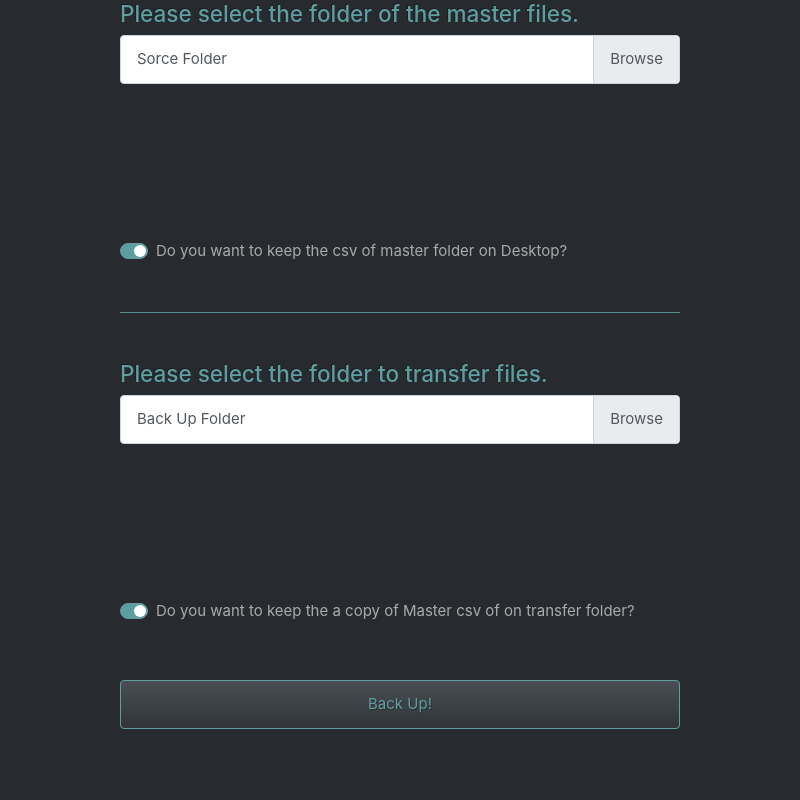
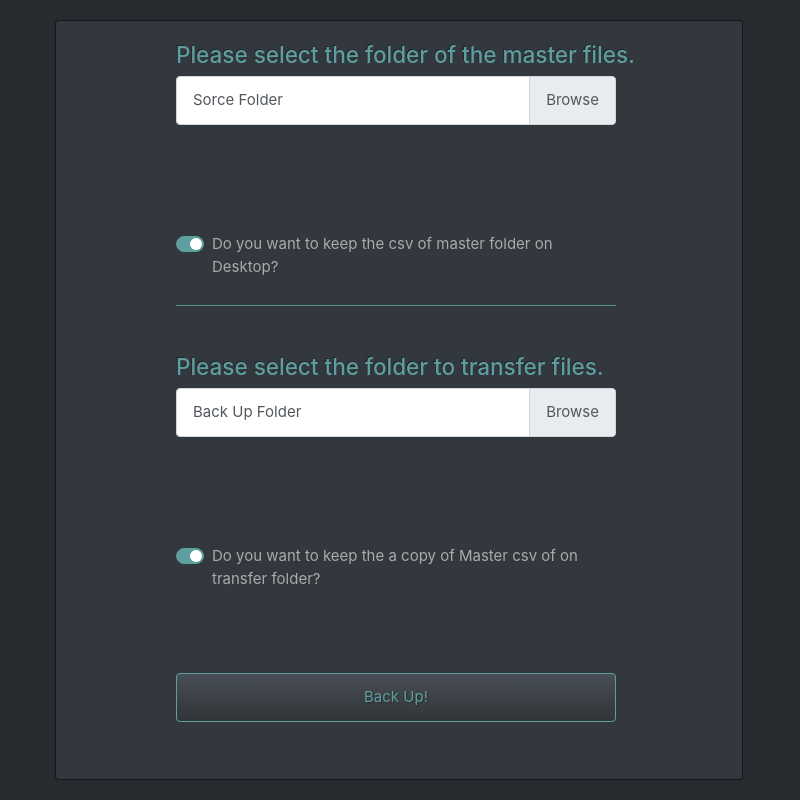
Before and after one commit to BillCharlaftis/PVM-Master-Files-Back-Up, an Electron app: page src/View/UI/index.html in a window 800 px wide. Drawn offline with Linux system fonts and the light colour scheme.

Commit message:
Main UI operations completed

```diff
--- a/src/View/Style/fileTransfer.css
+++ b/src/View/Style/fileTransfer.css
@@ -1,3 +1,16 @@
+html{
+    -webkit-animation: fadein 2s; /* Safari and Chrome */
+}
+
+@-webkit-keyframes fadein { /* Safari and Chrome */
+    from {
+        opacity:0;
+    }
+    to {
+        opacity:1;
+    }
+}
+
 #progress-bar-style{
     color: #32383e;
     background-color: #5f9ea0;
@@ -19,6 +32,10 @@
     padding-top: 5px;
 }
 
+.card{
+    top: 12vh;
+}
+
 h5{
     color: cadetblue;
     border-color: #fff;
--- a/src/View/Style/index.css
+++ b/src/View/Style/index.css
@@ -1,3 +1,20 @@
+html{
+    animation: fadein 2s;
+}
+
+html{
+    -webkit-animation: fadein 2s; /* Safari and Chrome */
+}
+
+@-webkit-keyframes fadein { /* Safari and Chrome */
+    from {
+        opacity:0;
+    }
+    to {
+        opacity:1;
+    }
+}
+
 form{
     left:15vw;
     position: absolute;
@@ -5,13 +22,20 @@ form{
 
 .fileChooser{
     position: absolute;
-    width: 70vw;
+    width: 55vw;
 }
 
 .custom-switch{
     position: absolute;
-    top: 30vh;
-    width: 70vw;
+    top: 24vh;
+    width: 55vw;
+}
+
+.card{
+    height: 95vh;
+    position: absolute;
+    width: 86vw;
+    top: 2.5vh;
 }
 
 h4{
@@ -21,19 +45,19 @@ h4{
 
 hr{
     position: absolute;
-    width: 70vw;
-    top: 37vh;
+    width: 55vw;
+    top: 31vh;
     background-color: cadetblue;
 }
 
 #BackUpFileSection{
-    top: 45vh;
+    top: 39vh;
     position: absolute;
 }
 
 
 #ControlsSection{
-    top: 85vh;
+    top: 79vh;
     position: absolute;
 }
 
@@ -44,7 +68,7 @@ hr{
 }
 
 #execute{
-    width: 70vw;
+    width: 55vw;
     border-color: cadetblue;
     color: cadetblue;
 }
--- a/src/View/UI/index.html
+++ b/src/View/UI/index.html
@@ -14,6 +14,11 @@
 </head>
 
 <body>
+  <div class="container">
+    <div class="row">
+      <div class="col-12">
+        <div class="card">
+          <div class="card-body">
             <form>
               <div id="formBody">
                 <div id="MasterFileSection">
@@ -23,8 +28,10 @@
                     <label class="custom-file-label" for="customFile">Sorce Folder</label>
                   </div>
                   <div class="custom-control custom-switch">
-          <input type="checkbox" checked  class="custom-control-input" id="exportMasterCSV">
-          <label class="custom-control-label" for="exportMasterCSV">Do you want to keep the csv of master folder on Desktop?</label>
+                    <input type="checkbox" checked class="custom-control-input" id="exportMasterCSV">
+                    <label class="custom-control-label" for="exportMasterCSV">Do you want to keep the csv of master
+                      folder on
+                      Desktop?</label>
                   </div>
                 </div>
                 <hr>
@@ -36,16 +43,23 @@
                   </div>
                   <div class="custom-control custom-switch">
                     <input type="checkbox" checked class="custom-control-input" id="exportBackUpCSV">
-          <label class="custom-control-label" for="exportBackUpCSV">Do you want to keep the a copy of Master csv of on transfer folder?</label>
+                    <label class="custom-control-label" for="exportBackUpCSV">Do you want to keep the a copy of Master
+                      csv of
+                      on transfer folder?</label>
                   </div>
                 </div>
                 <div id="ControlsSection">
-       <button  id="execute" type="button" class="btn btn-primary">
+                  <a id="execute" type="button" class="btn btn-primary" href="fileTransfer.html">
                     Back Up!
-        </button>
+                  </a>
                 </div>
               </div>
             </form>
+          </div>
+        </div>
+      </div>
+    </div>
+</body>
 <script>
   // Add the following code if you want the name of the file appear on select
   $(".custom-file-input").on("change", function () {
@@ -54,5 +68,5 @@
     $(this).siblings(".custom-file-label").addClass("selected").html(fileName);
   });
 </script>
-</body>
+
 </html>
```
Also changed, not shown: main.js (+6 -3 lines). Lines whose indentation alone changed are shown as unchanged.
